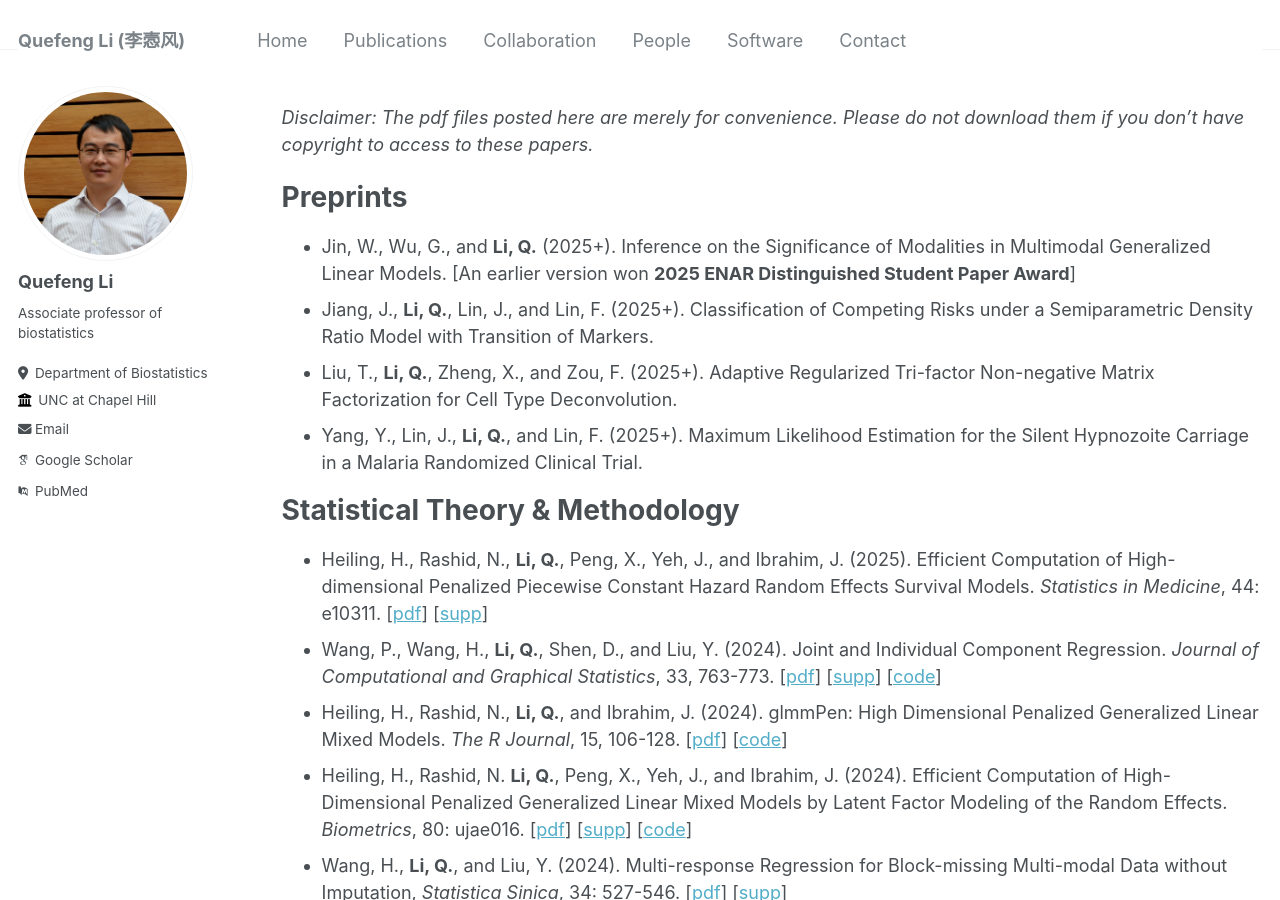
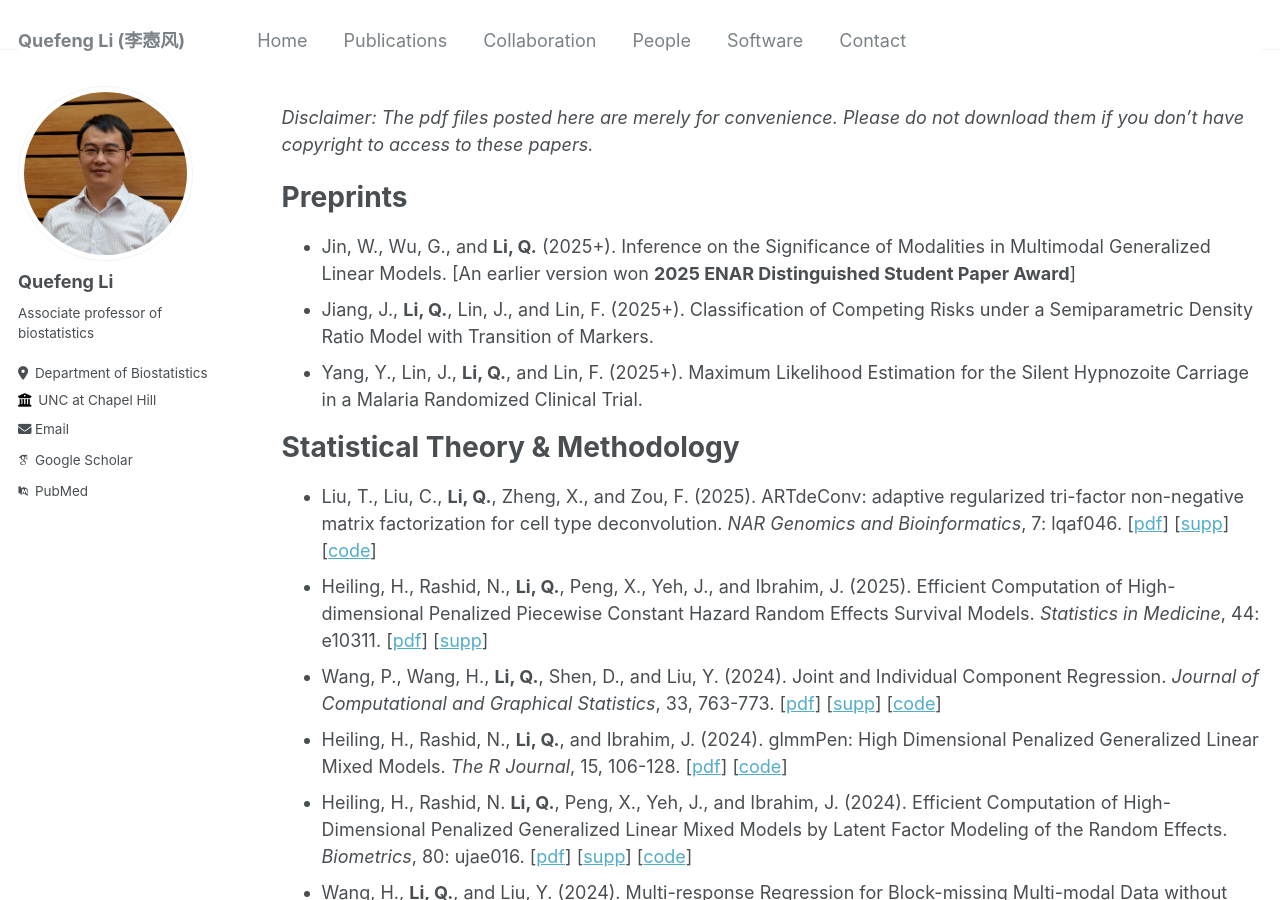
Before and after one commit to quefengli/quefengli.github.io, a Jekyll site: the page built from _pages/publications.md, in a window 1280 px wide and 900 px high. Built offline with Jekyll 4.4.1, drawn with Linux system fonts in a browser that asks for light colours; some web fonts are replaced.

Commit message:
new publication

```diff
--- a/_pages/publications.md
+++ b/_pages/publications.md
@@ -12,12 +12,14 @@ to access to these papers._
     Models. [An earlier version won **2025 ENAR Distinguished Student Paper Award**]
 - Jiang, J., **Li, Q.**, Lin, J., and Lin, F. (2025+). Classification of Competing Risks under a Semiparametric Density
 Ratio Model with Transition of Markers.
-- Liu, T., **Li, Q.**, Zheng, X., and Zou, F. (2025+). Adaptive Regularized Tri-factor Non-negative Matrix Factorization for
-Cell Type Deconvolution.
 - Yang, Y., Lin, J., **Li, Q.**, and Lin, F. (2025+). Maximum Likelihood Estimation for the Silent Hypnozoite Carriage in a
 Malaria Randomized Clinical Trial.
 
 # Statistical Theory & Methodology
+- Liu, T., Liu, C., **Li, Q.**, Zheng, X., and Zou, F. (2025). ARTdeConv: adaptive regularized tri-factor non-negative
+matrix factorization for cell type deconvolution. _NAR Genomics and Bioinformatics_, 7:
+lqaf046. [[pdf](..files/publication/NAR2025.pdf)] [[supp](../files/publication/NAR2025_supp.pdf)]
+[[code](https://github.com/gr8lawrence/ARTDeConv)]
 - Heiling, H., Rashid, N., **Li, Q.**, Peng, X., Yeh, J., and Ibrahim, J. (2025). Efficient Computation of High-dimensional
 Penalized Piecewise Constant Hazard Random Effects Survival Models. _Statistics in Medicine_, 44:
 e10311. [[pdf](../files/publication/SIM2025.pdf)] [[supp](../files/publication/SIM2025_supp.pdf)]
```
Also changed, not shown: 2 other files.
